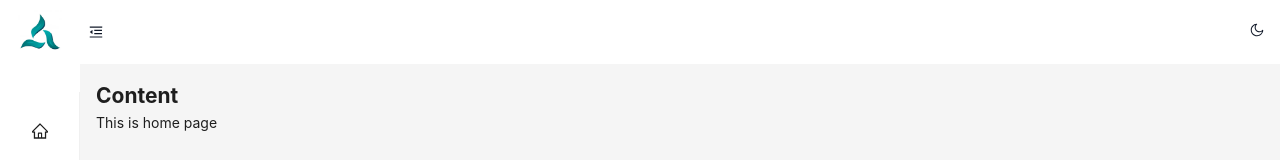
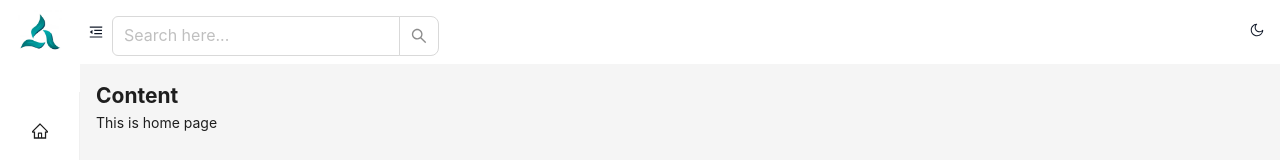
Before and after one commit to aneetan/React_Project, a React (Vite) app in the folder react-project/: page / in a window 1280 px wide. Shown: the top 160 px of the page. Built offline with nearby package versions, Linux system fonts and the light colour scheme.

Commit message:
Search bar added

```diff
--- a/react-project/src/App.jsx
+++ b/react-project/src/App.jsx
@@ -7,6 +7,7 @@ import ToggleMenu from "./components/header/ToggleMenu";
 import { BrowserRouter as Router, Routes, Route } from 'react-router-dom';
 import Home from "./pages/Home";
 import SupportLayout from "./components/sidebar/SupportLayout";
+import SearchBar from "./components/header/SearchBar";
 
 const {Header, Sider, Content} = Layout;
 
@@ -39,8 +40,13 @@ function App() {
 
           <Layout>
             <Header className="header" style={{background: headerBackground}}>
-              <ToggleMenu darkTheme={darkTheme} collapsed={collapsed} setCollapsed={() => setCollapsed(!collapsed)}/>
-              <ChangeThemeButton darkTheme={darkTheme} changeTheme={changeTheme} />
+              <div className="left-header">
+                <ToggleMenu darkTheme={darkTheme} collapsed={collapsed} setCollapsed={() => setCollapsed(!collapsed)}/>
+                <SearchBar/>
+              </div>
+              <div className="right-header">
+                <ChangeThemeButton darkTheme={darkTheme} changeTheme={changeTheme} />
+              </div>
             </Header>
 
             <Content className="main-content">
--- a/react-project/src/assets/css/main.css
+++ b/react-project/src/assets/css/main.css
@@ -55,6 +55,11 @@
     justify-content: space-between;
   }
 
+  .left-header{
+    display: flex;
+    justify-content: space-between;
+
+  }
   .toggle{
     padding: 10px;
   }
@@ -62,3 +67,7 @@
   .main-content {
     margin: 1rem;
   }
+
+  .search-btn{
+    padding-top: 1rem;
+  }
--- a/react-project/src/components/header/ChangeThemeButton.jsx
+++ b/react-project/src/components/header/ChangeThemeButton.jsx
@@ -13,7 +13,6 @@ const ChangeThemeButton = ({darkTheme, changeTheme}) => {
             </Button>
         </div>
     )
-
 }
 
 export default ChangeThemeButton;
--- /dev/null
+++ b/react-project/src/components/header/SearchBar.jsx
@@ -0,0 +1,18 @@
+import {Input} from 'antd'
+
+const SearchBar = () => {
+    const {Search} = Input
+    return(
+        <div className='search-btn'>
+            <Search
+            placeholder='Search here...'
+            allowClear  // ads X button to clear
+            //enterButton="Search" -----> Adds a button searched
+            size='large'
+            onSearch={() => {console.log("Searched")}}
+            />
+        </div>
+    )
+}
+
+export default SearchBar;
```
